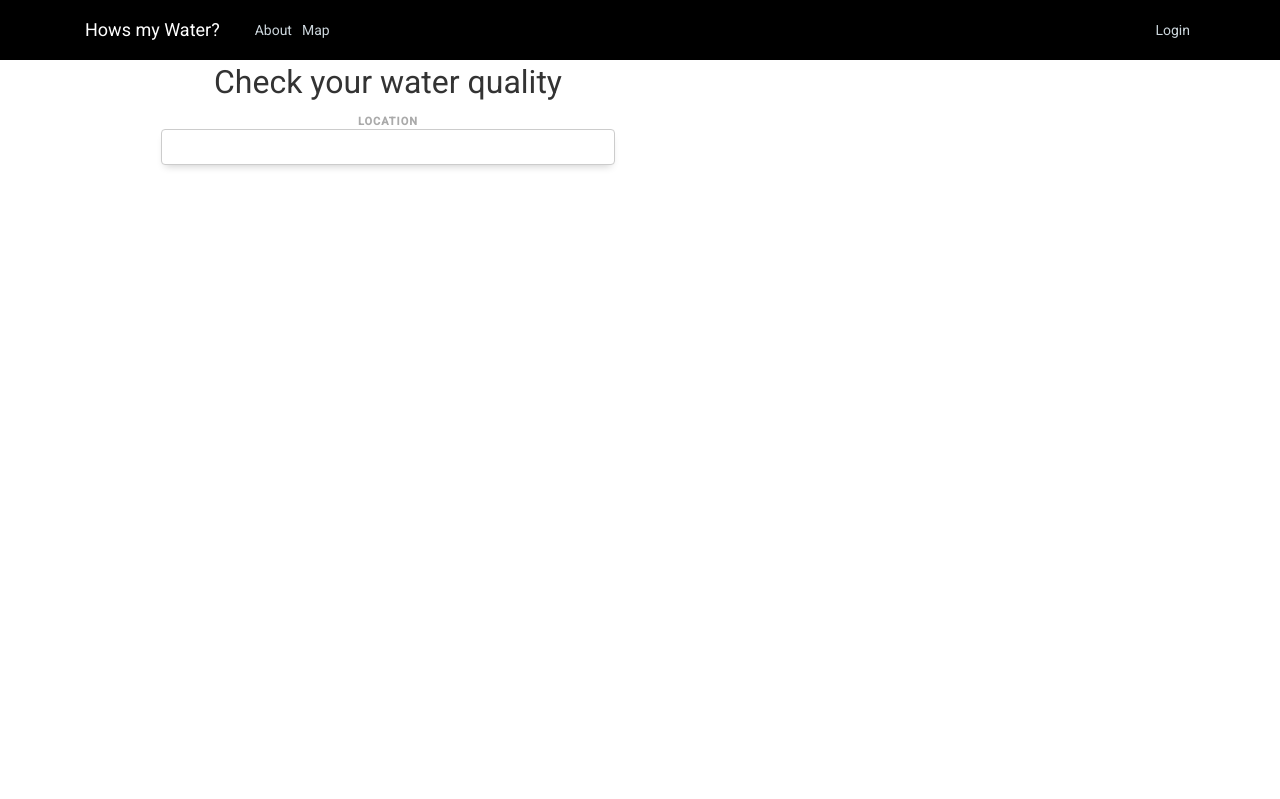
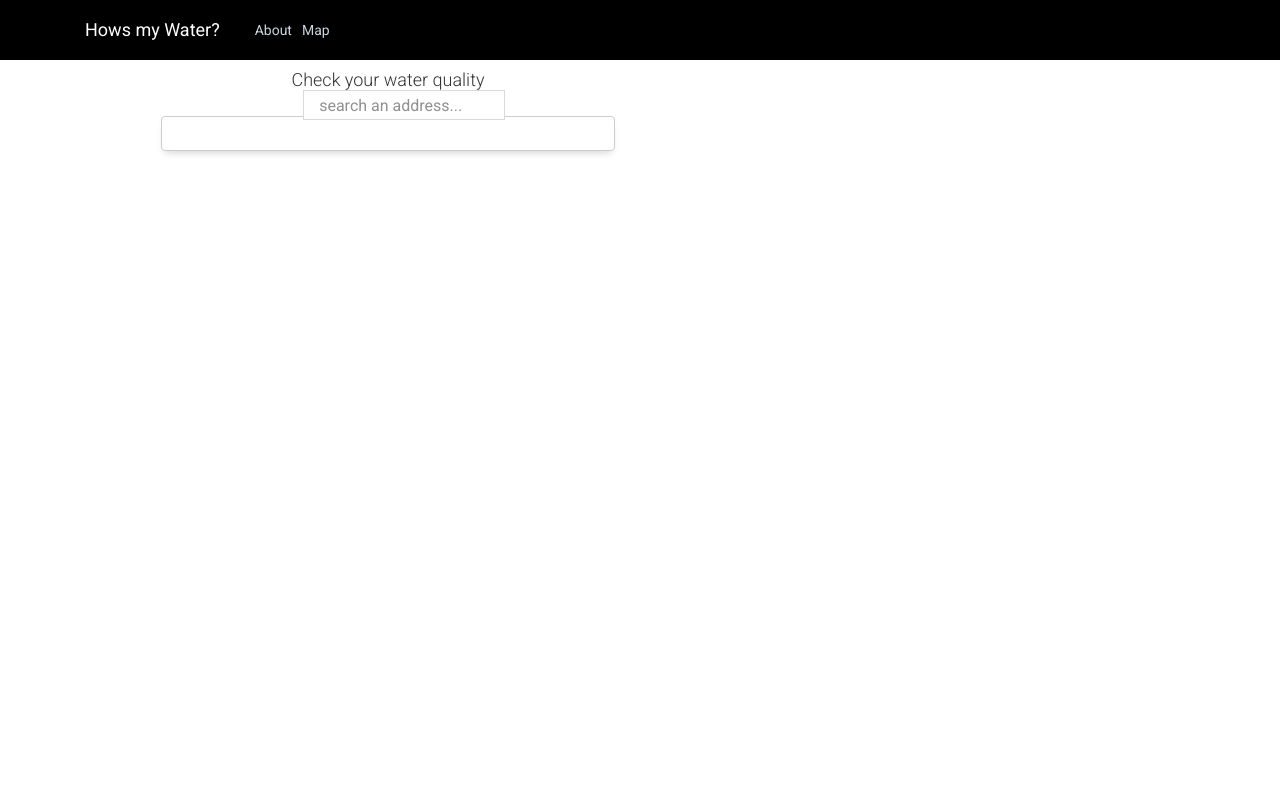
Before and after one commit to howsmywater/WebApp, a Flask app: page /map in a window 1280 px wide. Shown: the top 799 px of the page. Run offline with Flask 2, Linux system fonts and the light colour scheme; style sheets or scripts are compiled from the project's sources; some libraries are stand-ins or nearby versions.

Commit message:
many changes

```diff
--- a/js/map.js
+++ b/js/map.js
@@ -9,7 +9,7 @@ export default class MapRoot extends Component {
         `;
 
         const Header = styled.div`
-            font-size: 32px;
+            font-size: 25px;
         `;
 
         const FormRoot = styled.div`
@@ -40,7 +40,7 @@ export default class MapRoot extends Component {
 
         return (
             <Container>
-                <Header>Check your water quality</Header>
+                <h4>Check your water quality</h4>
                 <FormRoot>
                     <Label>Location</Label>
                     <Input/>
--- a/main.py
+++ b/main.py
@@ -19,7 +19,7 @@ def check():
 def map():
     return render_template('map.html')
 
-@app.route('/map/<string:lat>/<string:long>', methods = ["GET"])
+@app.route('/api/<string:lat>/<string:long>', methods = ["GET"])
 def get_stations(lat, long):
     data = {}
     data['stations'] = []
--- a/static/style.css
+++ b/static/style.css
@@ -12,8 +12,19 @@ body {
   margin: 0;
   font-family: 'Roboto', sans-serif;
   text-align: center;
-  background-image: url(" ");
+  background-image: ;
   background-size: cover;
+}
+
+#map {
+  height: 100%;
+}
+
+#search-bar{
+  margin-top: 80px;
+  position: fixed;
+  height: 25px;
+  width: 60%;
 }
 
 #aboutPage h1, h2, h3, h4, h5{
@@ -80,7 +91,7 @@ body {
 .jumbotron {
     padding: 2rem 1rem;
     margin-bottom: 2rem;
-    background-image: ;
+    background-image: url('water.jpg');
 }
 
 .myclass {
--- a/templates/layout.html
+++ b/templates/layout.html
@@ -21,7 +21,7 @@
         <title>How's My Water?</title>
     {% endif %}
 </head>
-<body background = "" style = "height: 100vh">
+<body background = "" style = "height: 100vh; ">
     <header class="site-header">
       <nav class="navbar navbar-expand-md navbar-dark bg-steel navbar-fixed-top" style="background-color: #000000; border-radius:0; margin-bottom:0; border:0; position:fixed; top: 0; width: 100%; z-index:999;">
         <div class="container">
@@ -36,7 +36,6 @@
             </div>
             <!-- Navbar Right Side -->
             <div class="navbar-nav right" style = "text-align: center;">
-              <a class="nav-item nav-link" href="{{ url_for('check') }}">Login</a>
             </div>
           </div>
         </div>
--- a/templates/map.html
+++ b/templates/map.html
@@ -1,6 +1,9 @@
 {% extends 'layout.html' %}
 {% block content %}
 {{ super() }}
+<div id = "search-bar">
+  <input id = "autocomplete" placeholder= "search an address..." onFocus="geolocate()" type = "text"></input>
+</div>
 <div id="map-root" style="width: 60%; height: 100%; margin-top: 50px; float: left; display: inline-block;"></div>
 <div id = "data-display">
   <div id = "data-block"> </div>
@@ -9,4 +12,69 @@
   <div id = "data-block"> </div>
   <div id = "data-block"> </div>
 </div>
+
+<script src="https://maps.googleapis.com/maps/api/js?key=AIzaSyC-X98n0hUcUfV5RJPWEKmsdmVpP_LfuLw&libraries=places&callback=initAutocomplete"
+        async defer></script>
+<script type = "text/javascript">
+
+var placeSearch, autocomplete;
+var componentForm = {
+  street_number: 'short_name',
+  route: 'long_name',
+  locality: 'long_name',
+  administrative_area_level_1: 'short_name',
+  country: 'long_name',
+  postal_code: 'short_name'
+};
+
+function initAutocomplete() {
+  // Create the autocomplete object, restricting the search to geographical
+  // location types.
+  autocomplete = new google.maps.places.Autocomplete(
+      /** @type {!HTMLInputElement} */(document.getElementById('autocomplete')),
+      {types: ['geocode']});
+
+  // When the user selects an address from the dropdown, populate the address
+  // fields in the form.
+  autocomplete.addListener('place_changed', fillInAddress);
+}
+
+function fillInAddress() {
+  // Get the place details from the autocomplete object.
+  var place = autocomplete.getPlace();
+
+  for (var component in componentForm) {
+    document.getElementById(component).value = '';
+    document.getElementById(component).disabled = false;
+  }
+
+  // Get each component of the address from the place details
+  // and fill the corresponding field on the form.
+  for (var i = 0; i < place.address_components.length; i++) {
+    var addressType = place.address_components[i].types[0];
+    if (componentForm[addressType]) {
+      var val = place.address_components[i][componentForm[addressType]];
+      document.getElementById(addressType).value = val;
+    }
+  }
+}
+
+// Bias the autocomplete object to the user's geographical location,
+// as supplied by the browser's 'navigator.geolocation' object.
+function geolocate() {
+  if (navigator.geolocation) {
+    navigator.geolocation.getCurrentPosition(function(position) {
+      var geolocation = {
+        lat: position.coords.latitude,
+        lng: position.coords.longitude
+      };
+      var circle = new google.maps.Circle({
+        center: geolocation,
+        radius: position.coords.accuracy
+      });
+      autocomplete.setBounds(circle.getBounds());
+    });
+  }
+}
+</script>
 {% endblock %}
```
Also changed, not shown: templates/about.html (+4 -4 lines), package-lock.json, static/water.jpg (added).
